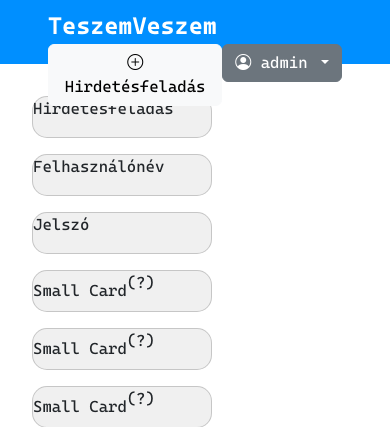
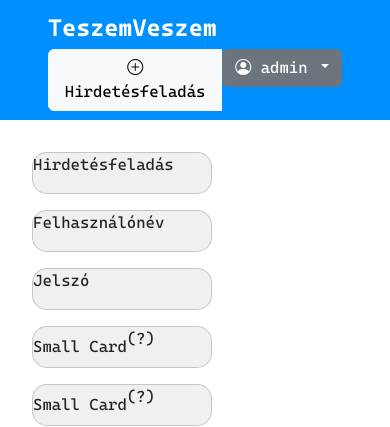
Before and after one commit to AAdam98/TeszemVeszem, a Flask app: page /profil in a window 390 px wide. Shown: the top 427 px of the page. Run offline with Flask 3, Linux system fonts and the light colour scheme; a user stored in the database is signed in.

Commit message:
Navbar reszponzivitás part 1

```diff
--- a/website/static/style.css
+++ b/website/static/style.css
@@ -43,11 +43,10 @@ a:hover {
 
 header {
 	position: sticky;
-	top: 0;
+	width: 100%;
+	height: 60px;
 	padding: 0 3rem;
 	background-color: #008fff;
-	min-height: 4rem;
-	max-height: 4rem;
 }
 
 footer {
@@ -57,10 +56,8 @@ footer {
 }
 
 .navbar {
-	width: 100%;
-	height: 60px;
+	display: flex;
 	margin: 0;
-	display: flex;
 	align-items: center;
 	justify-content: space-between;
 }
@@ -256,7 +253,8 @@ footer {
 .alert {
 	text-align: center;
 	position: fixed;
-	top: 60;
+	top: 0;
+	height: 60px;
 	width: 100%;
 	animation: alert 0.5s ease-out 3s 1 normal forwards;
 }
@@ -401,14 +399,17 @@ footer {
 	}
 
 	.card.upper-card:hover,
-	.card.middle-card:hover {
+	.card.middle-card:hover,
+	.card.bottom-card:hover {
 		transform: scale(1.05);
-	}
-
-	.card.bottom-card:hover {
-		transform: scale(1.025);
 	}
 }
 
-@media screen and (max-width: 450) {
+@media screen and (max-width: 600px) {
+	header {
+		height: 120px;
+	}
+	.navbar {
+		height: 120px;
+	}
 }
--- a/website/templates/base.html
+++ b/website/templates/base.html
@@ -20,14 +20,12 @@
 <body>
 	<header>
 		<div class="navbar">
-			<div class="logo">
-				<a href="/" class="logo">TeszemVeszem</a>
-			</div>
+			<div class="logo" onclick="redirectToPage('/')">TeszemVeszem</div>
 			<div class="btn-group">
-				<a href="/hirdetes/hirdetesfeladas"><button type="button" class="btn btn-light bi bi-plus-circle">
-						Hirdetésfeladás
-					</button>
-				</a>
+				<button type="button" class="btn btn-light bi bi-plus-circle"
+					onclick="redirectToPage('/hirdetes/hirdetesfeladas')">
+					Hirdetésfeladás
+				</button>
 
 				<div class="dropdown">
 					{% if current_user.is_authenticated %}
@@ -35,7 +33,6 @@
 						<button class="btn btn-secondary dropdown-toggle bi bi-person-circle" type="button"
 							id="dropdownMenu2" data-bs-toggle="dropdown" aria-expanded="false">
 							{{ current_user.username }}
-							<i class=""></i>
 						</button>
 						<ul class="dropdown-menu" aria-labelledby="dropdownMenu2">
 							<li>
```
